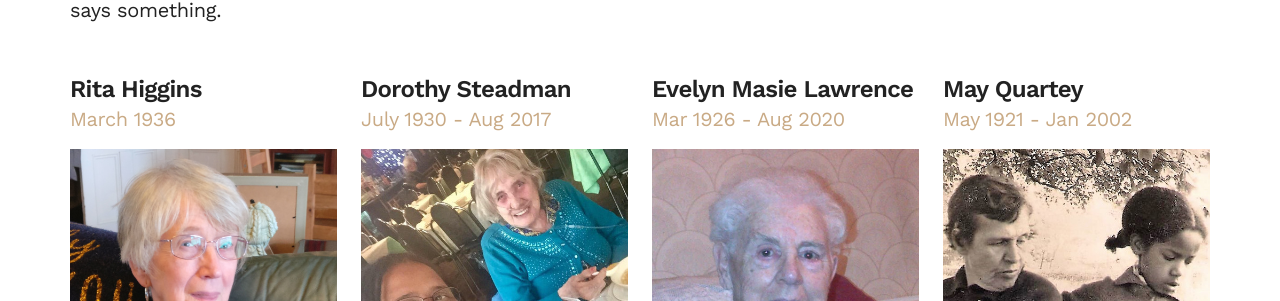
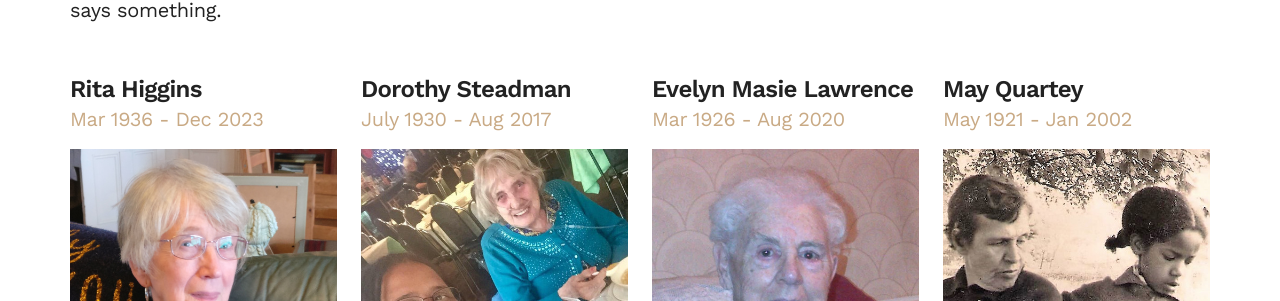
Before and after one commit to geeksforsocialchange/som, a Jekyll site: the page built from index.md, in a window 1280 px wide and 900 px high, scrolled down 2482 px. Shown: the part 153-454 px from the top of the window. Built offline with Jekyll 4.4.1, drawn with Linux system fonts in a browser that asks for light colours; our own code applies the rules of GitHub Pages for plain Markdown files.

Commit message:
Update dob info

```diff
--- a/_data/women.yml
+++ b/_data/women.yml
@@ -31,7 +31,7 @@
   photo: mildred-mayer.jpg
   caption: I loved him. We had our arguments but we lasted fifty years.
 - name: Rita Higgins
-  dob: March 1936
+  dob: Mar 1936 - Dec 2023
   photo: rita-higgins.jpg
   caption: Do I regret my marriage? I mean obviously I regret that it didn't go the way it should have done, but I got two beautiful children out of it.
 - name: Dorothy Steadman
```
